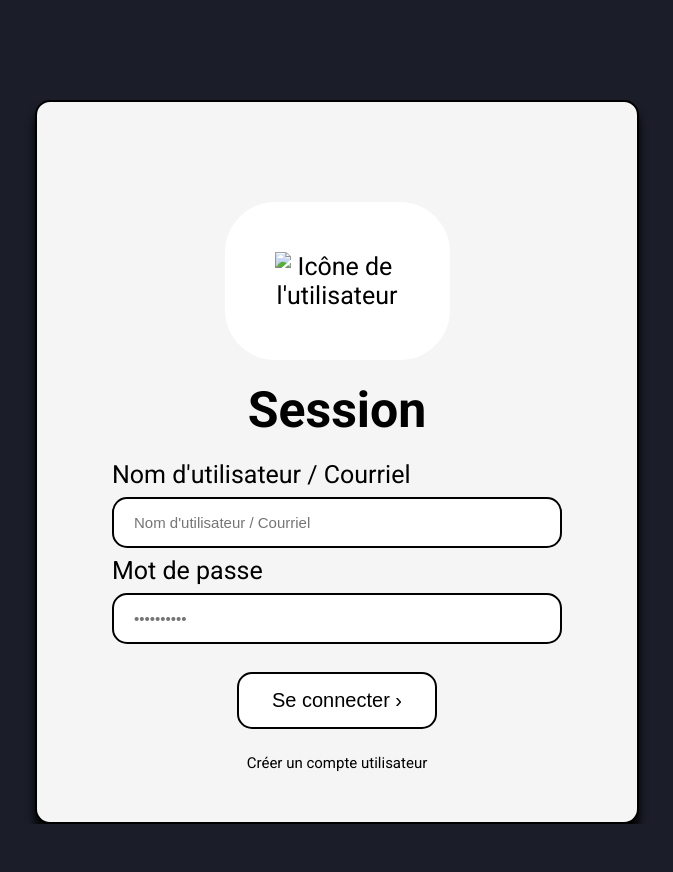
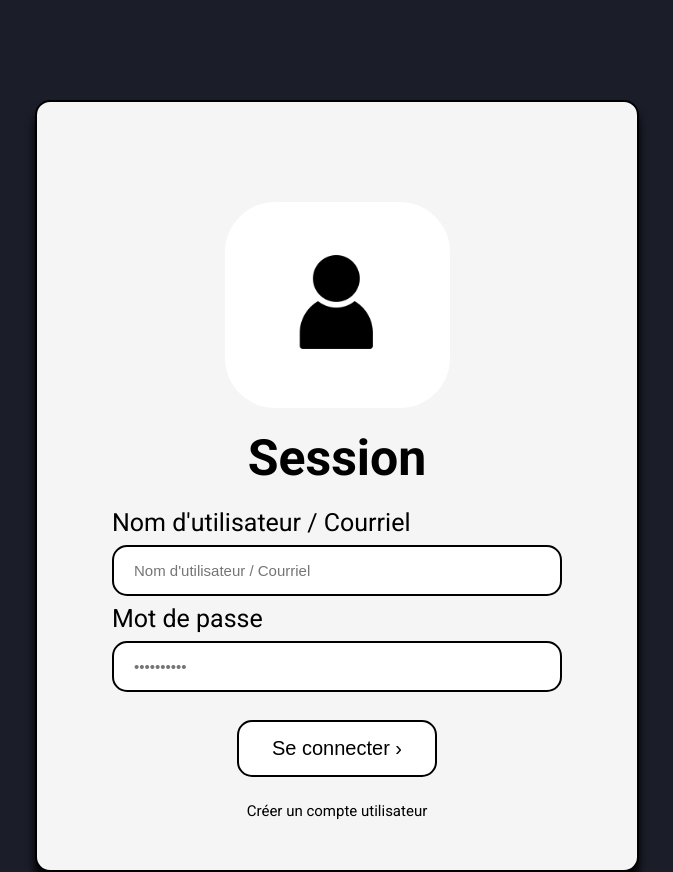
Before and after one commit to yaokounakou/Travail-Pratique-Clien-Serveur-DOM, a website: page Client/Public/HTML/PagesAcceuil/connectToSession.html in a window 1280 px wide. Shown: the whole page, without its empty margins (303-976 px from the left). Before the commit the page ends 824 px from the top, so only its background shows below. Drawn offline with Linux system fonts and the light colour scheme.

```diff
--- a/Client/Public/HTML/PagesAcceuil/connectToSession.html
+++ b/Client/Public/HTML/PagesAcceuil/connectToSession.html
@@ -15,7 +15,7 @@
     <div id="container">
 
         <div id="userImageSection">
-            <img src="../Medias/User Icon.png" alt="Icône de l'utilisateur" id="userImageIcon">
+            <img src="../../Medias/User Icon.png" alt="Icône de l'utilisateur" id="userImageIcon">
         </div>
 
         <form action="" >
```
Also changed, not shown: Client/Public/HTML/PagesAcceuil/createAccountForm.html (+1 -1 lines), 1 other file.
